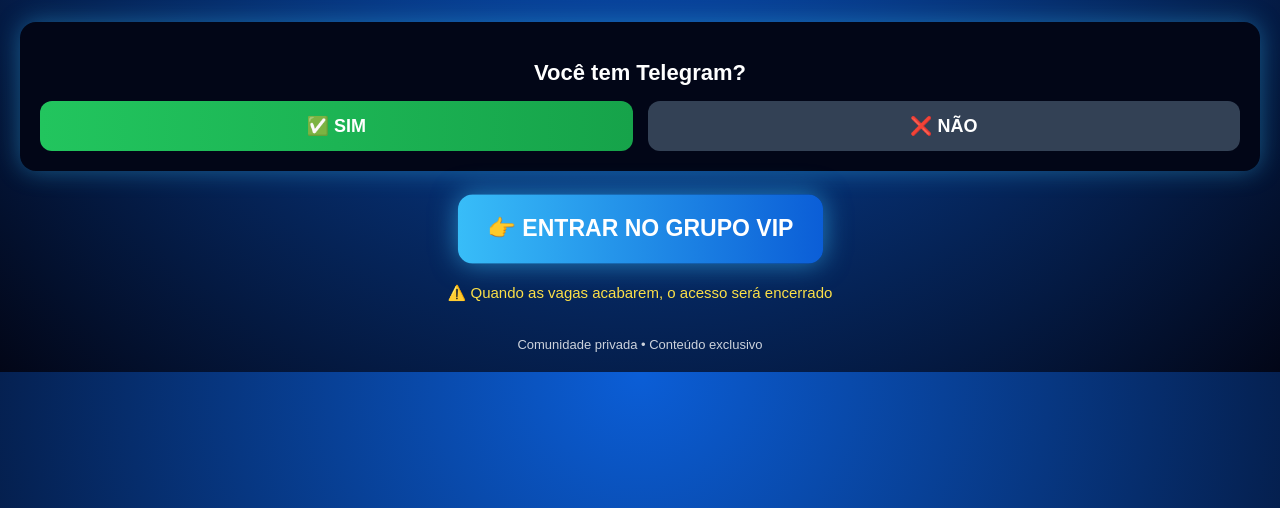
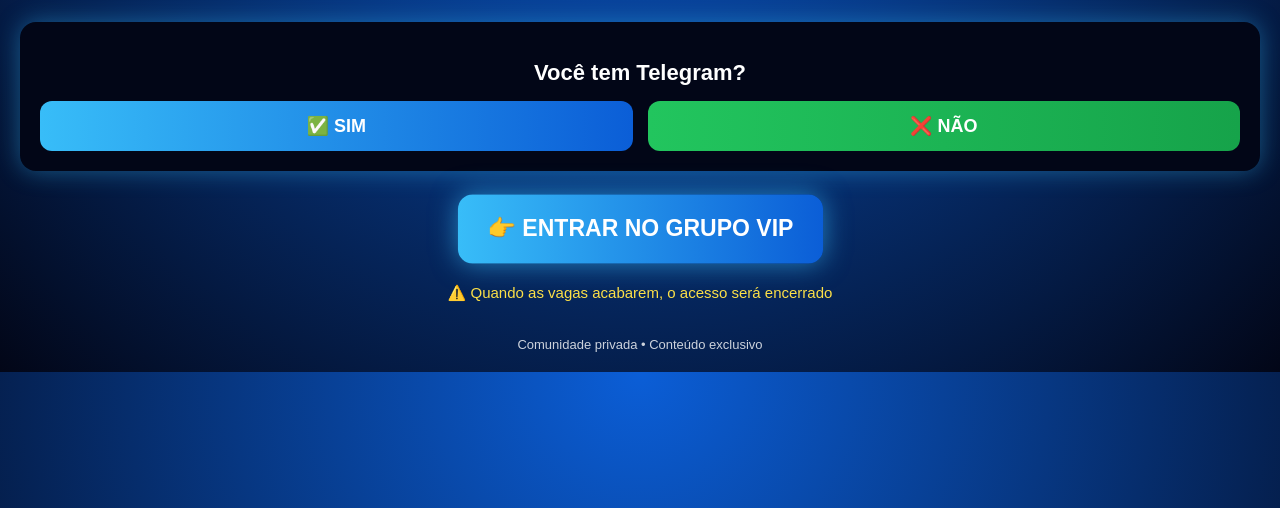
Before and after one commit to jjdopixoficial/jjdopixoficial.github.io, a plain HTML site: page index.html in a window 1280 px wide. Shown: the part 292-800 px from the top of the page. Drawn offline with Linux system fonts and the light colour scheme.

Commit message:
Update index.html

```diff
--- a/index.html
+++ b/index.html
@@ -14,7 +14,6 @@
   text-align:center;
 }
 
-/* TOPO */
 .top{
   background:#020617;
   padding:14px;
@@ -23,7 +22,6 @@
   border-bottom:2px solid #0b5ed7;
 }
 
-/* TIMER */
 .timer{
   font-size:26px;
   font-weight:bold;
@@ -31,7 +29,6 @@
   color:#fde047;
 }
 
-/* VAGAS */
 .progress{
   width:85%;
   height:10px;
@@ -46,12 +43,12 @@
   background:linear-gradient(90deg,#38bdf8,#0b5ed7);
   transition:width 0.5s;
 }
+
 .small{
   font-size:14px;
   opacity:0.9;
 }
 
-/* TEXTO */
 h1{
   font-size:34px;
   margin:25px 15px 10px;
@@ -59,12 +56,12 @@
   text-transform:uppercase;
 }
 .highlight{ color:#38bdf8; }
+
 .sub{
   font-size:20px;
   margin:10px 20px 25px;
 }
 
-/* BOTÃO */
 .button{
   background:linear-gradient(90deg,#38bdf8,#0b5ed7);
   color:#fff;
@@ -88,6 +85,7 @@
   font-size:15px;
   color:#fde047;
 }
+
 .footer{
   margin:35px 20px 20px;
   font-size:13px;
@@ -109,7 +107,6 @@
 .options{
   display:flex;
   gap:15px;
-  justify-content:center;
 }
 .options button{
   flex:1;
@@ -119,12 +116,12 @@
   border:none;
   border-radius:12px;
 }
-.options .yes{
-  background:linear-gradient(90deg,#22c55e,#16a34a);
+.yes{
+  background:linear-gradient(90deg,#38bdf8,#0b5ed7);
   color:#fff;
 }
-.options .no{
-  background:#334155;
+.no{
+  background:linear-gradient(90deg,#22c55e,#16a34a);
   color:#fff;
 }
 
@@ -177,8 +174,8 @@
 <div class="question-box" id="question">
   <h2>Você tem Telegram?</h2>
   <div class="options">
-    <button class="yes" onclick="redirectWhats()">✅ SIM</button>
-    <button class="no" onclick="closeQuestion()">❌ NÃO</button>
+    <button class="yes" onclick="goTelegram()">✅ SIM</button>
+    <button class="no" onclick="goWhats()">❌ NÃO</button>
   </div>
 </div>
 
@@ -239,12 +236,12 @@
 }
 setInterval(popup,9000);
 
-// PERGUNTA
-function redirectWhats(){
+// REDIRECIONAMENTOS
+function goTelegram(){
+  window.location.href="https://t.me/+TbXmkjxm21JhOWIx";
+}
+function goWhats(){
   window.location.href="https://chat.whatsapp.com/BVwz8dL0sqVLAADeTZNnGN";
-}
-function closeQuestion(){
-  document.getElementById("question").style.display="none";
 }
 </script>
 
```
